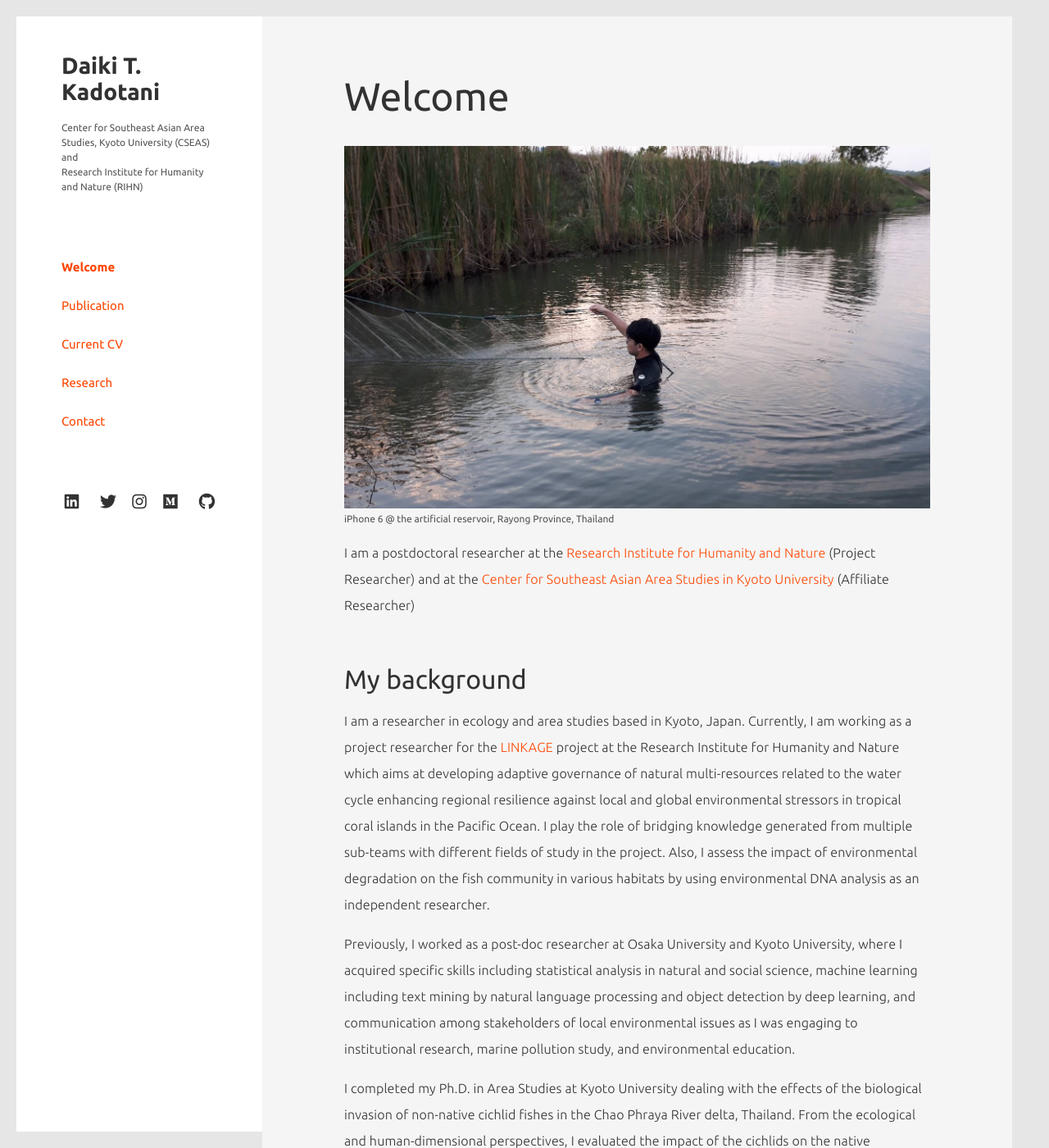
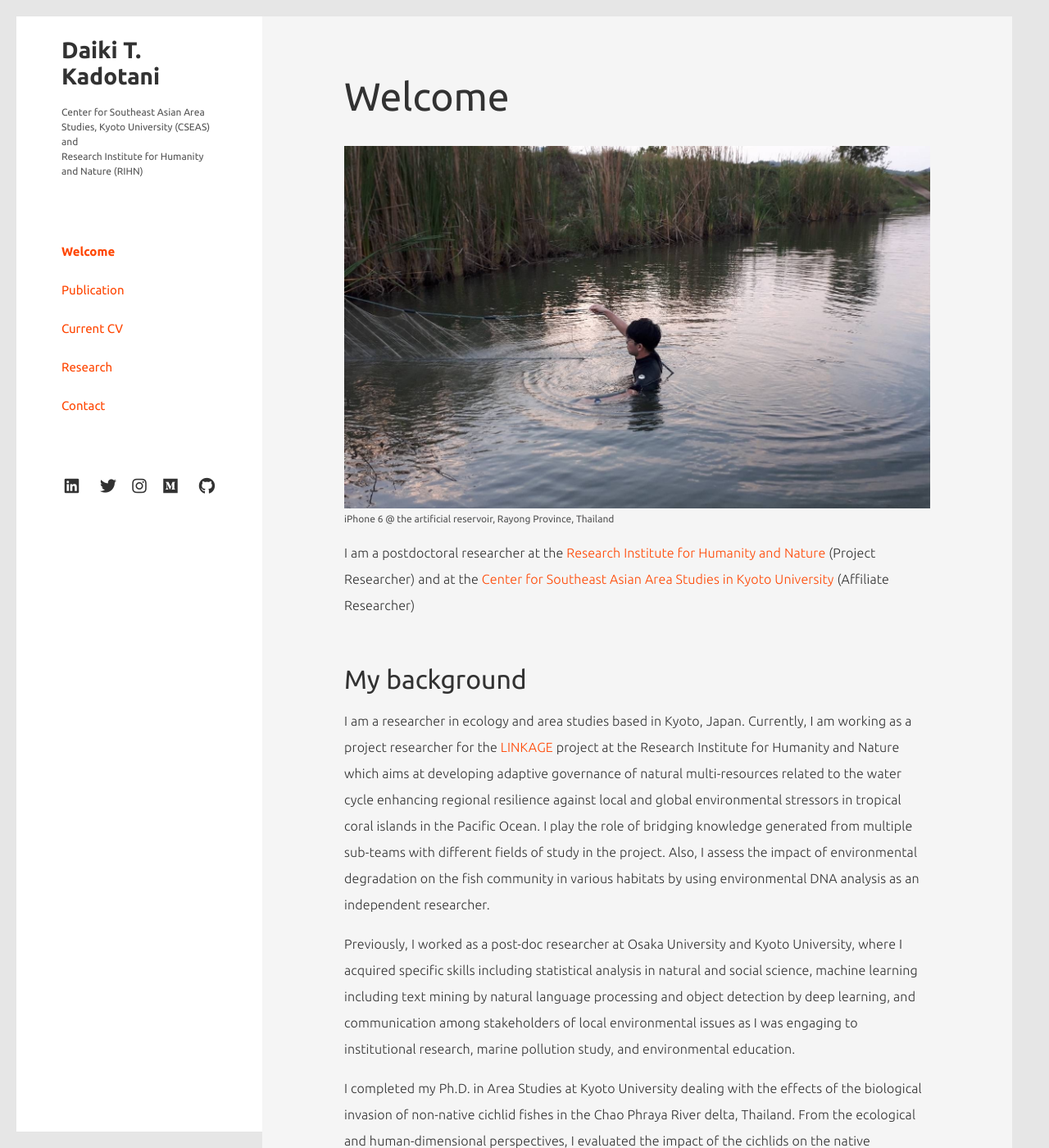
Before and after one commit to tjdk1992/tjdk1992.github.io, a Jekyll site: the page built from index.md, in a window 1280 px wide and 1400 px high. Shown: the whole window at 82% size. Built offline with Jekyll 4.4.1, drawn with Linux system fonts in a browser that asks for light colours; nearby versions of some CDN libraries.

Commit message:
update site

```diff
--- a/assets/css/layout.css
+++ b/assets/css/layout.css
@@ -34,6 +34,10 @@
   padding: 25px 55px 20px 55px;
   margin: 0;
   flex: 0 0 auto;
+}
+
+#global-head h1 {
+  margin-top: 0;
 }
 
 #global-head p {
```
